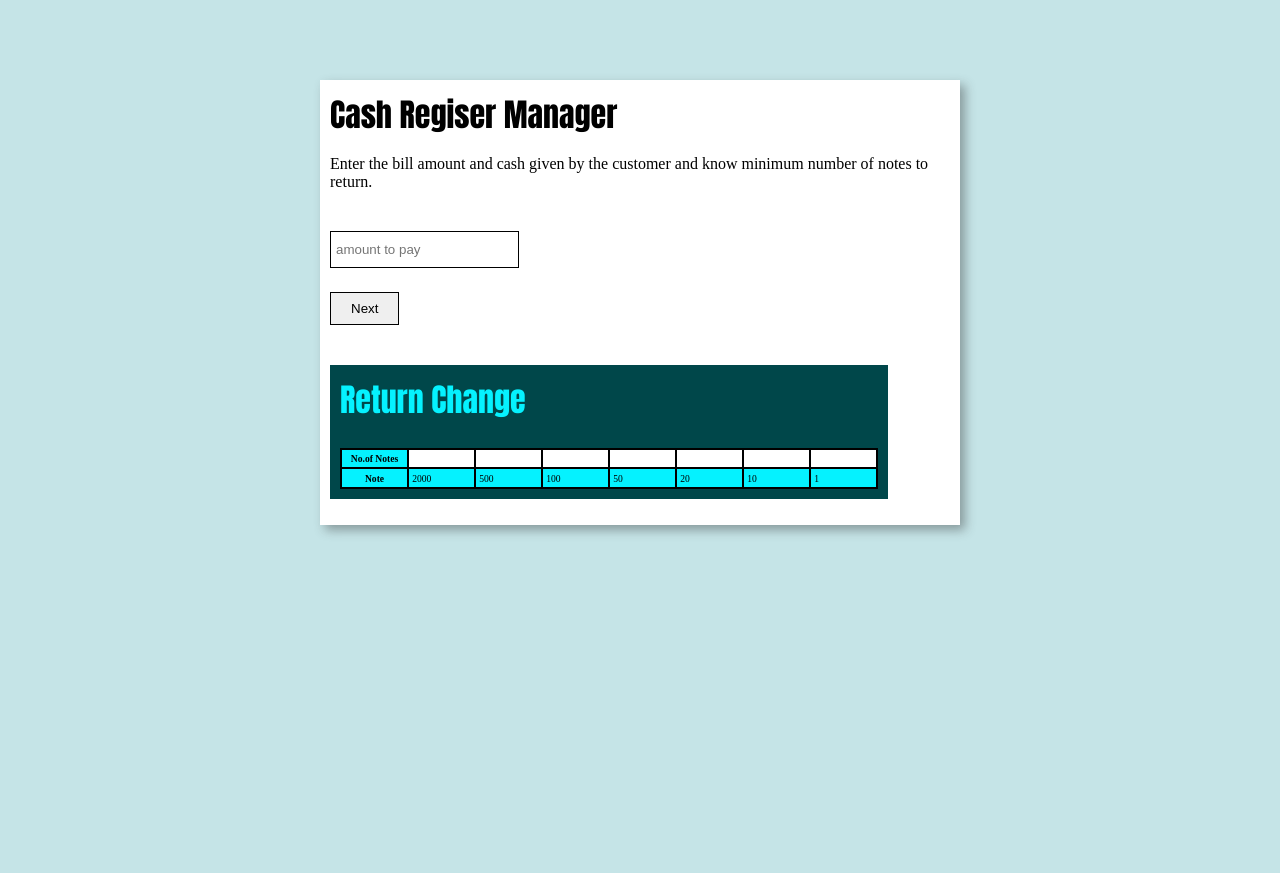
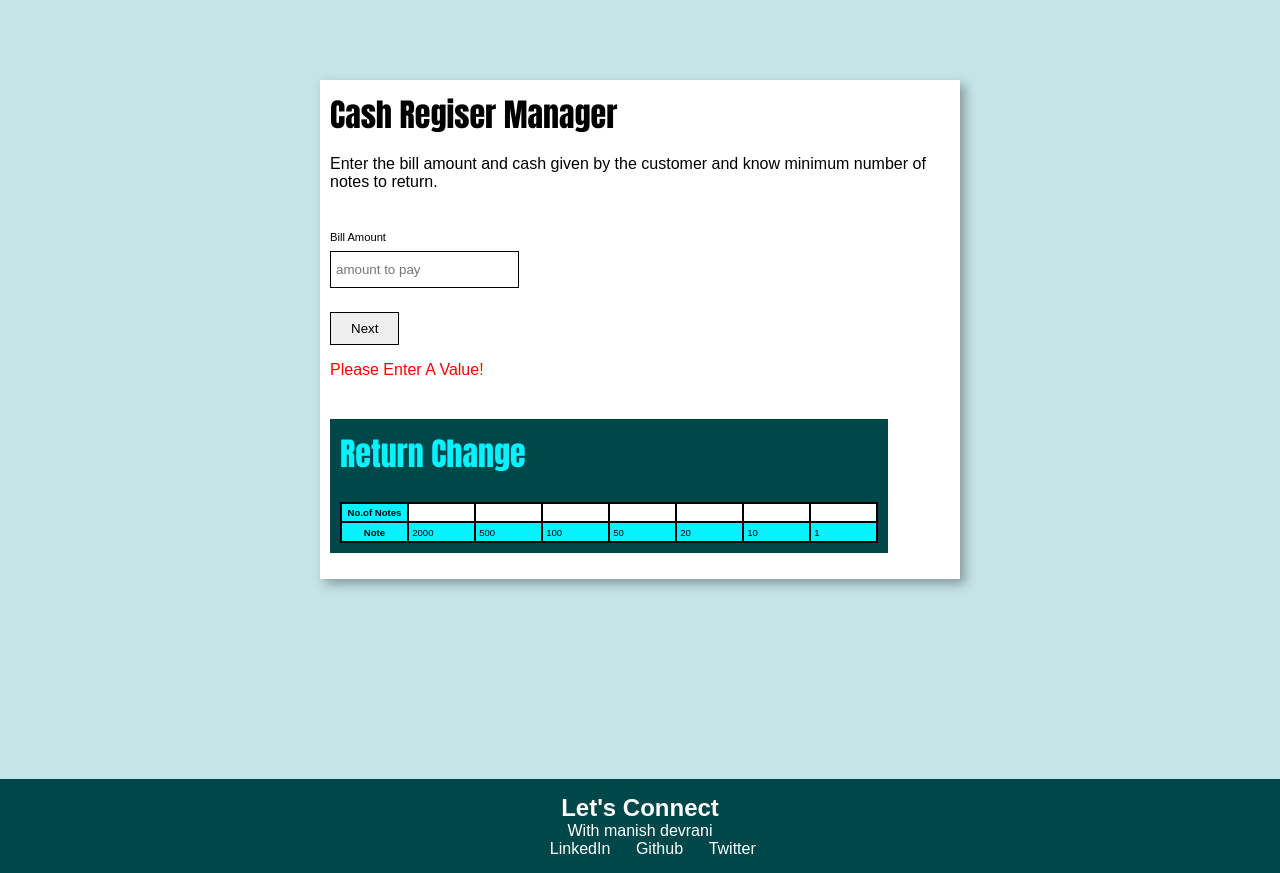
Before and after one commit to manish591/expanseTracker, a plain HTML site: page index.html in a window 1280 px wide. Both pictures are taken after a click on the button "Next". Before the commit the page ends 800 px from the top, so only its background shows below. Drawn offline with Linux system fonts and the light colour scheme.

Commit message:
fix- error message

```diff
--- a/expanse.css
+++ b/expanse.css
@@ -7,6 +7,7 @@
 
 body {
     background-color: #C5E4E7;
+    font-family: Arial, Helvetica, sans-serif;
 }
 
 .container {
@@ -44,7 +45,7 @@ h1 {
 }
 
 .amounttopay, .amountyougive {
-    margin-top: 5vh;
+    margin-top: 1vh;
     padding: 10px 5px;
     border: 1px solid black;
 }
@@ -92,6 +93,39 @@ th,td{
     border-collapse: collapse;
 }
 
+.error {
+    margin-top: 2vh;
+    color: red;
+}
+
+label {
+    display: block;
+    font-size: .7rem;
+    margin-top: 5vh;
+}
+
+.connect {
+    margin-top: 25vh;
+    display: flex;
+    flex-direction: column;
+    align-items: center;
+    background-color: #00474A;
+    color: white;
+    padding: 15px;
+}
+
+.footerlink {
+    display: flex;
+    flex-direction: row;
+    justify-content: space-between;
+}
+
+.footerlink a {
+    text-decoration: none;
+    color: white;
+    margin-left: 2vw;
+}
+
 @media only screen and (min-width: 700px) {
     .container {
         width: 50vw;
--- a/expanse.js
+++ b/expanse.js
@@ -5,6 +5,7 @@ let output = document.querySelector(".output");
 const nextBtn = document.querySelector(".next");
 const hide = document.querySelector(".hide");
 const numNote = document.querySelectorAll('.numofnotes');
+const error = document.querySelector('.error');
 
 let currencies = [2000, 500, 100, 50, 20, 10, 1];
 let notes = [0, 0, 0, 0, 0, 0, 0];
@@ -15,12 +16,13 @@ let amount;
     amount = amontToPay.value;
 
     if (amontToPay.value === '') {
-        console.log('enter a value first');
+        error.innerText = 'Please Enter A Value!';
         return;
     }
     amontYouGave.style.display = "block";
     nextBtn.style.display = "none";
     hide.style.display = "block";
+    error.innerText = '';
   }
 
   nextBtn.addEventListener("click", firstStep);
@@ -32,11 +34,13 @@ let amount;
     let changeTo = parseInt(totalGiven) - parseInt(amount);
 
     if (amontYouGave.value === '') {
-        return console.log('enter a value')
+      error.innerText = 'Please Enter A Value!';
+      return;
     }
 
     if (parseInt(totalGiven) < parseInt(amount)) {
-        return console.log('your amount is low than actual price')
+       error.innerText = 'Amount Given Is very Low than Bill Amount!';
+       return;
     }
 
     for (let i = 0; i < currencies.length; i++) {
@@ -59,6 +63,7 @@ let amount;
     amontYouGave.value = "";
     totalGiven = "";
     changeTo = "";
+    error.innerText = '';
   }
 
   calculateBtn.addEventListener('click', change);
--- a/index.html
+++ b/index.html
@@ -12,13 +12,15 @@
         <div class="minicontainer">
             <h1 class="title">Cash Regiser Manager</h1>
             <p class="description">Enter the bill amount and cash given by the customer and know minimum number of notes to return.</p>
-            <input type="text" class="amounttopay" placeholder="amount to pay">
+            <label for="amounttopay">Bill Amount</label>
+            <input id="amounttopay" type="text" class="amounttopay" placeholder="amount to pay">
              <button class="next">Next</button>
             <div class="hide">
-            <input type="text" class="amountyougive hide" placeholder="amount you given">
+            <label for="amountyougive">Cash Given</label>
+            <input id="amountyougive" type="text" class="amountyougive hide" placeholder="amount you given">
             <button class="calculate">Calcuate</button>
-            <p class="error"></p>
         </div>
+        <p class="error"></p>
         </div>
 
         <div class="outputContainer">
@@ -49,6 +51,16 @@
             </div>
         </div>
     </div>
+
+    <footer class="connect">
+        <h2 class="foottitle">Let's Connect</h2>
+        <span class="footspan">With manish devrani</span>
+            <ul class="footerlink">
+                    <a href="https://www.linkedin.com/in/manishdevrani77/" class="link" target="_blank">LinkedIn</a>
+                    <a href="https://github.com/manish591" class="link" target="_blank">Github</a>
+                    <a href="https://twitter.com/manishdevrani77" class="link" target="_blank">Twitter</a>
+            </ul>
+    </footer>
     <script src="/expanse.js"></script>
 </body>
 </html>
```
